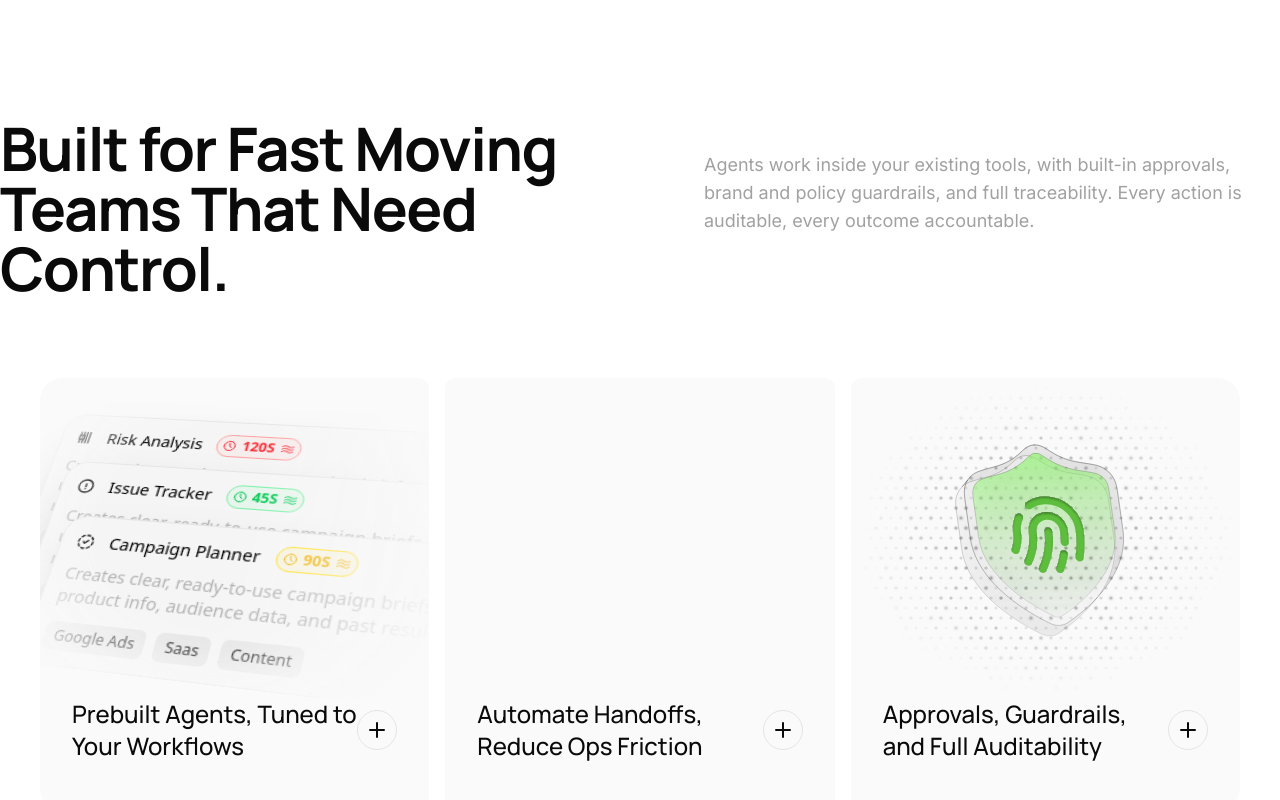
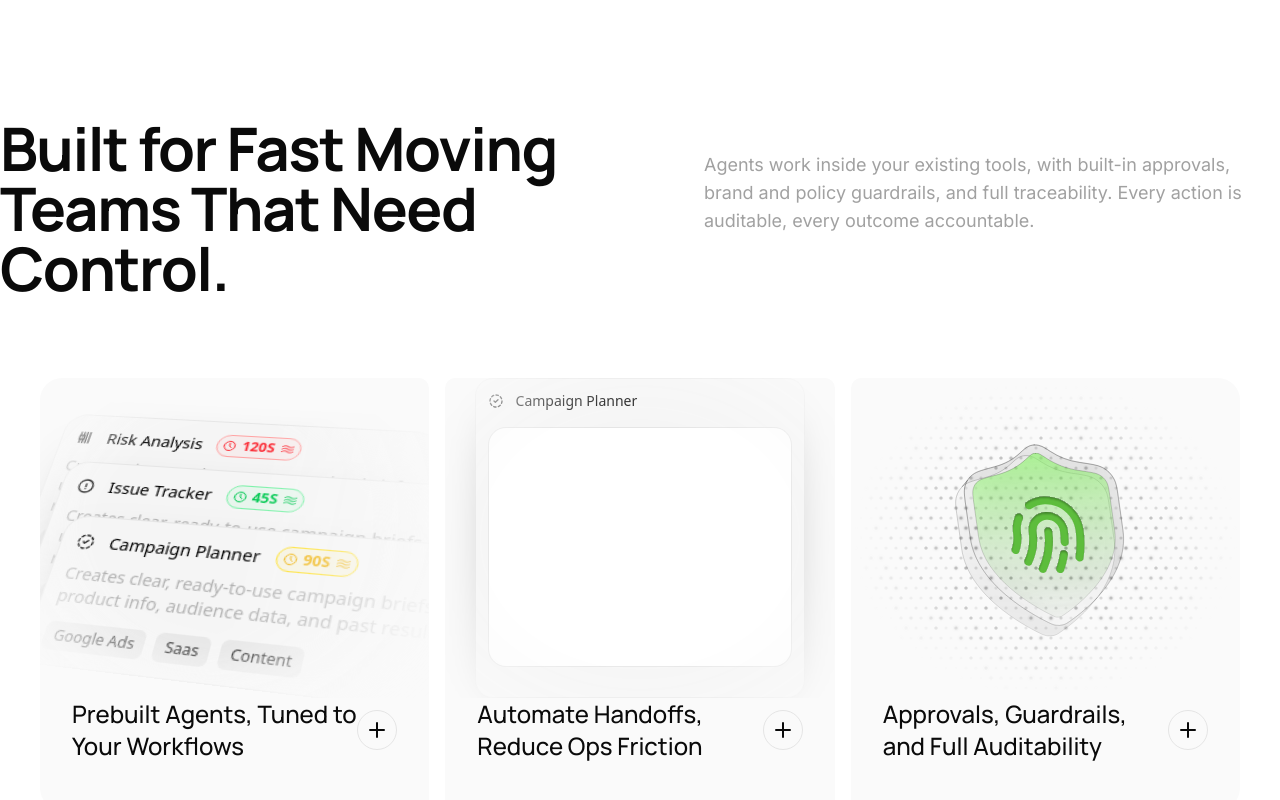
Before and after one commit to igmoni/linear-clone, a Next.js app: page / in a window 1280 px wide. Shown: the part 1339-2139 px from the top of the page. Built offline with nearby package versions, Linux system fonts and the light colour scheme.

Commit message:
Second one coding...

```diff
--- a/src/components/features/Index.js
+++ b/src/components/features/Index.js
@@ -6,6 +6,7 @@ import { Card, CardButton, CardContent, CardSkeleton, CardTitle } from "./Card";
 import { CheckCircleIcon, Plus } from "lucide-react";
 import { First } from "./skeletons/First";
 import { Third } from "./skeletons/Third";
+import { Second } from "./skeletons/Second";
 
 const Features = () => {
   return (
@@ -35,7 +36,9 @@ const Features = () => {
           </CardContent>
         </Card>
         <Card>
-          <CardSkeleton></CardSkeleton>
+          <CardSkeleton>
+            <Second />
+          </CardSkeleton>
 
           <CardContent>
             <CardTitle>Automate Handoffs, Reduce Ops Friction</CardTitle>
--- /dev/null
+++ b/src/components/features/skeletons/Second.js
@@ -0,0 +1,34 @@
+import React from "react";
+import { IconCircleDashedCheck } from "@tabler/icons-react";
+import { cn } from "@/lib/utils";
+
+const Second = () => {
+  return (
+    <div
+      className={cn(
+        "mx-auto my-auto h-80 w-full max-w-[85%] rounded-2xl border border-neutral-200 bg-neutral-100 p-3 shadow-2xl dark:border-neutral-700 dark:bg-neutral-900",
+        "[--pattern-fg:var(--color-neutral-950)]/5 dark:[--pattern-fg:var(--color-white)]/10",
+      )}
+    >
+      <div className="flex items-center gap-3">
+        <IconCircleDashedCheck className="size-4" />
+        <p className="text-sm font-normal text-black dark:text-white">
+          Campaign Planner
+        </p>
+      </div>
+
+      <div className="relative overflow-hidden mt-4 h-60 flex-1 rounded-2xl border border-neutral-200 bg-neutral-200">
+        <Pattern />
+        <div className="absolute inset-0 h-full w-full bg-white"></div>
+      </div>
+    </div>
+  );
+};
+
+export { Second };
+
+const Pattern = () => {
+  return (
+    <div className="absolute inset-0 bg-[repeating-linear-gradient(315deg,var(--pattern-fg)_0,var(--pattern-fg)_1px,transparent_0,transparent_50%)] bg-size-[10px_10px] bg-fixed" />
+  );
+};
```
